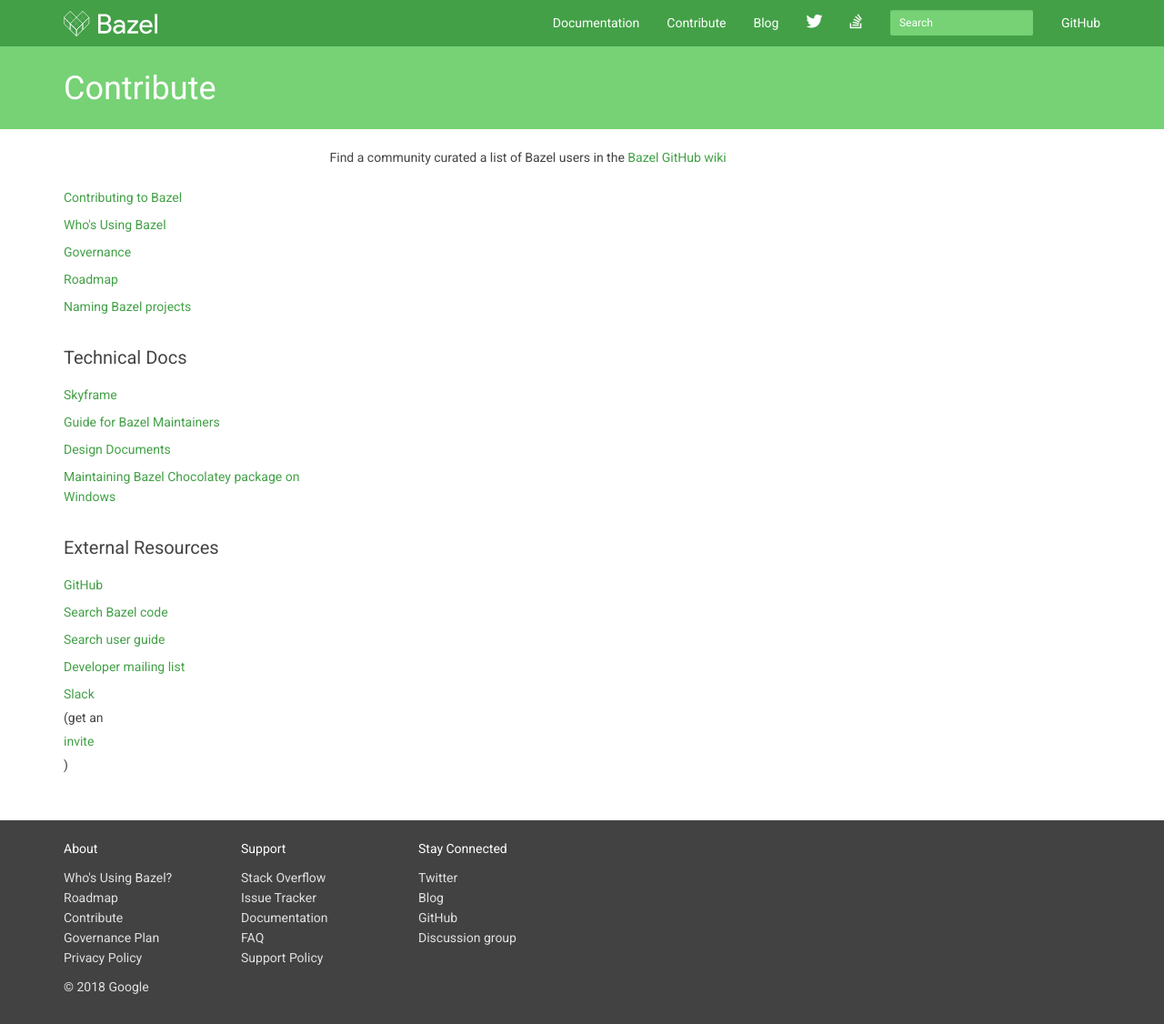
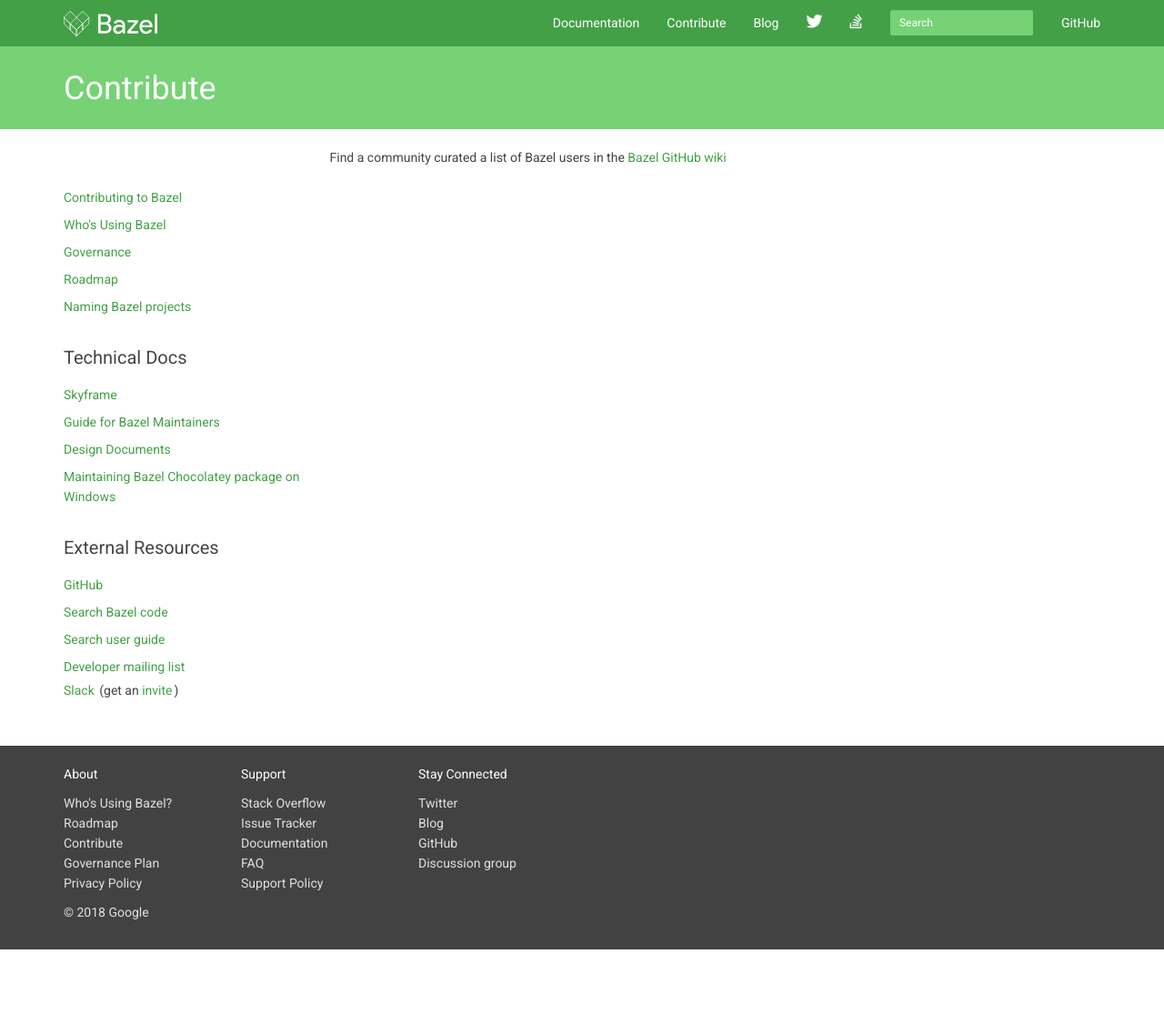
Before and after one commit to bazelbuild/bazel-website, a Jekyll site: the page built from users.md, in a window 1280 px wide and 1126 px high. Shown: the whole window at 91% size. Built offline with Jekyll 4.4.1, drawn with Linux system fonts in a browser that asks for light colours; nearby versions of some CDN libraries; library files that are not in the unit come from our copies; comment, search, counter and statistics services are not loaded.

Commit message:
Fix broken formatting with the Slack link in the navigation (#161)

```diff
--- a/_layouts/contribute.html
+++ b/_layouts/contribute.html
@@ -43,7 +43,7 @@
               <li><a href="https://source.bazel.build/">Search Bazel code</a></li>
               <li><a href="/browse-and-search-user-guide.html">Search user guide</a></li>
               <li><a href="https://groups.google.com/forum/#!forum/bazel-dev">Developer mailing list</a></li>
-              <li><a href="https://bazelbuild.slack.com">Slack</a> (get an <a href="https://join.slack.com/t/bazelbuild/shared_invite/enQtNDYyODAxNDY4MjQxLWU1OTBjOWJjOTA1MmE5YjIwMTM5MjFhZGMwM2YzYTEzYTdhNGIzMTFiZjI1NTlhYTkzNGQ5MjBkYzE5YjMyMTE">invite</a>)</li>
+              <li><a style="display: inline;" href="https://bazelbuild.slack.com">Slack</a> (get an <a style="display: inline;" href="https://join.slack.com/t/bazelbuild/shared_invite/enQtNDYyODAxNDY4MjQxLWU1OTBjOWJjOTA1MmE5YjIwMTM5MjFhZGMwM2YzYTEzYTdhNGIzMTFiZjI1NTlhYTkzNGQ5MjBkYzE5YjMyMTE">invite</a>)</li>
             </ul>
           </nav>
         </div>
```
